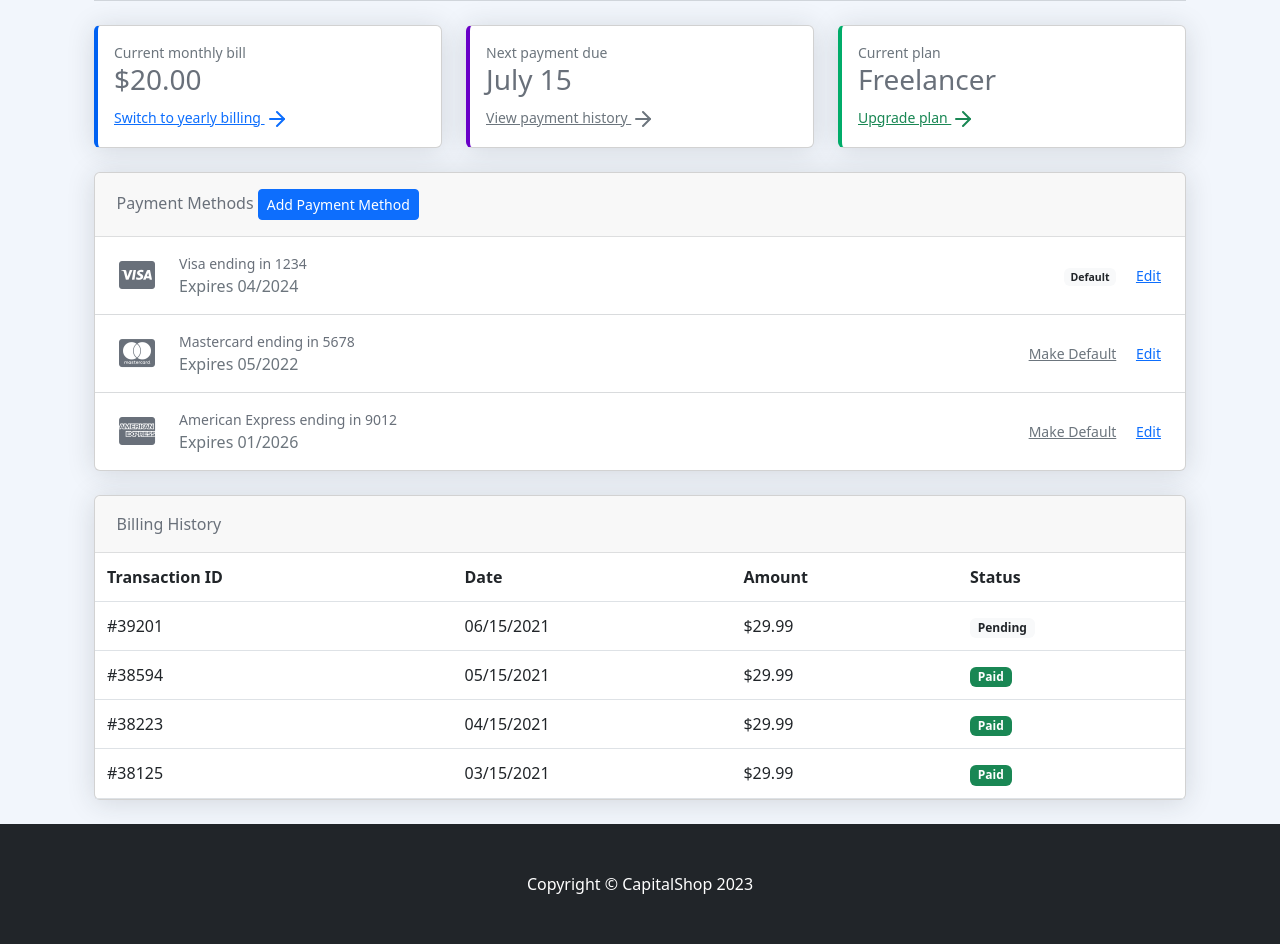
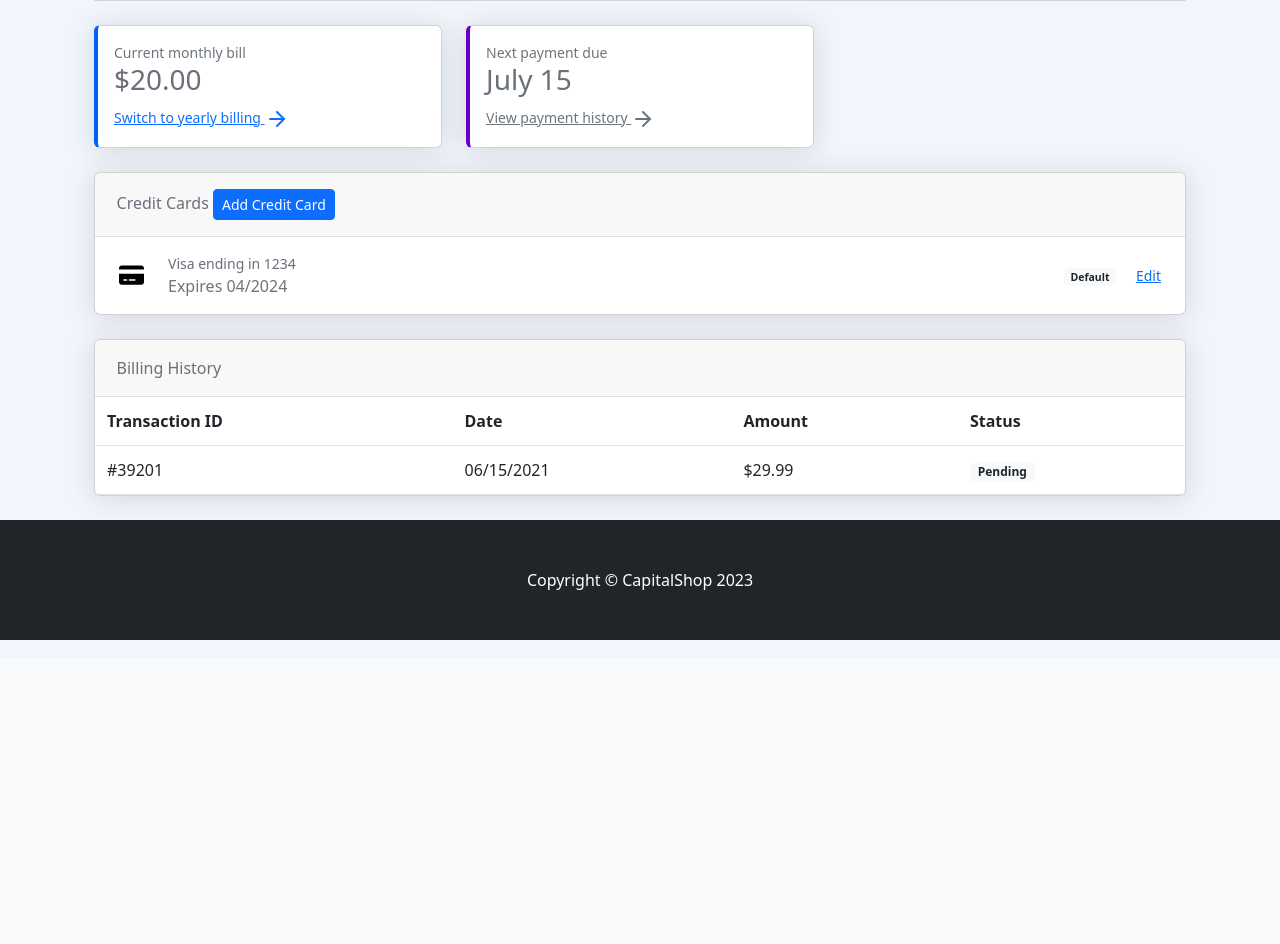
Before and after one commit to mxz-dev/capitalshop, a Django app: page /accounts/billing in a window 1280 px wide. Shown: the part 142-1086 px from the top of the page. After the commit the page ends 782 px from the top, so only its background shows below. Run offline with Django 4.2, Linux system fonts and the light colour scheme; the visitor is signed in with stand-in values (Sample User, id 1); some libraries are stand-ins or nearby versions.

Commit message:
staging... for paymentinfo and ordering

```diff
--- a/accounts/admin.py
+++ b/accounts/admin.py
@@ -1,4 +1,5 @@
 from django.contrib import admin
-from .models import DeliveryInfo
+from .models import DeliveryInfo, PaymentInfo
 
 admin.site.register(DeliveryInfo)
+admin.site.register(PaymentInfo)
--- a/accounts/forms.py
+++ b/accounts/forms.py
@@ -2,6 +2,7 @@ from django import forms
 from captcha.fields import CaptchaField
 from django.contrib.auth.forms import UserCreationForm, AuthenticationForm
 from django.contrib.auth.models import User
+from accounts.models import PaymentInfo
 class CustomUserCreationForm(UserCreationForm):
     captcha = CaptchaField()
     class Meta:
@@ -20,3 +21,9 @@ class UpdateProfileForm(forms.ModelForm):
         model = User
         fields = ("email", "first_name", "last_name",)
         exclude = ["username", "password"]
+
+class PaymentInfoForm(forms.ModelForm):
+    captcha = CaptchaField()
+    class Meta:
+        model = PaymentInfo
+        fields = ("card_number","expiry_date", "cvv")
--- a/accounts/models.py
+++ b/accounts/models.py
@@ -1,12 +1,31 @@
 from django.db import models
 from django.contrib.auth.models import User
+from django.core.exceptions import ValidationError
 from phonenumber_field.modelfields import PhoneNumberField
+
+
+def validate_16_digits(value):
+    if len(str(value)) != 16:
+        raise ValidationError(f'The number must have exactly 16 digits, but {value} has {len(str(value))} digits.')
+
+def validate_3_or_4_digits(value):
+    if len(str(value)) < 3 and len(str(value)) > 5:
+        raise ValidationError(f'The number must have 3 or 4 digits, but {value} has {len(str(value))} digits.')
 
 class DeliveryInfo(models.Model):
     user = models.ForeignKey(User, on_delete=models.CASCADE)
     address = models.CharField(max_length=400)
     phone_number = PhoneNumberField(null=True)
     def __str__(self):
-        return f"info for {self.user.username}"
+        return f"delivery info for {self.user.username}"
     class Meta:
         verbose_name_plural = "Delivery Info"
+class PaymentInfo(models.Model):
+    user = models.ForeignKey(User, on_delete=models.CASCADE)
+    card_number = models.IntegerField(validators=[validate_16_digits]) # 16 digit
+    expiry_date = models.DateField()
+    cvv = models.IntegerField(validators=[validate_3_or_4_digits])
+    def __str__(self):
+        return f"payment info for {self.user.username}"
+    class Meta:
+        verbose_name_plural = "Payment Info"
--- a/accounts/views.py
+++ b/accounts/views.py
@@ -10,7 +10,7 @@ from django.contrib.auth.decorators import login_required
 from django.contrib.auth.models import User
 from django.urls import reverse
 
-from accounts.forms import CustomAuthenticationForm, CustomUserCreationForm, UpdateProfileForm
+from accounts.forms import CustomAuthenticationForm, CustomUserCreationForm, UpdateProfileForm, PaymentInfoForm
 from accounts.tokens import account_activation_token
 
 def login_view(request):
@@ -83,12 +83,17 @@ def dashboard_view(request):
         if form.is_valid():
             form.save()
             messages.add_message(request, messages.SUCCESS, 'Profile is Updated.')
-
     return render(request, 'accounts/profile/account_details.html', {"form":form, "user":user})
 
 @login_required()
 def billing_view(request):
-    return render(request, 'accounts/profile/billing_details.html')
+    form = PaymentInfoForm()
+    if request.method == "POST":
+        form = PaymentInfoForm(request.POST)
+        if form.is_valid():
+            form.save()
+            messages.add_message(request, messages.SUCCESS, 'Credit Card Added.')
+    return render(request, 'accounts/profile/billing_details.html', {'form':form})
 
 @login_required()
 def security_view(request):
--- a/templates/accounts/profile/billing_details.html
+++ b/templates/accounts/profile/billing_details.html
@@ -130,31 +130,21 @@ color:#69707a;
                 </div>
             </div>
         </div>
-        <div class="col-lg-4 mb-4">
-            <!-- Billing card 3-->
-            <div class="card h-100 border-start-lg border-start-success">
-                <div class="card-body">
-                    <div class="small text-muted">Current plan</div>
-                    <div class="h3 d-flex align-items-center">Freelancer</div>
-                    <a class="text-arrow-icon small text-success" href="#!">
-                        Upgrade plan
-                        <svg xmlns="http://www.w3.org/2000/svg" width="24" height="24" viewBox="0 0 24 24" fill="none" stroke="currentColor" stroke-width="2" stroke-linecap="round" stroke-linejoin="round" class="feather feather-arrow-right"><line x1="5" y1="12" x2="19" y2="12"></line><polyline points="12 5 19 12 12 19"></polyline></svg>
-                    </a>
-                </div>
-            </div>
-        </div>
     </div>
+
     <!-- Payment methods card-->
     <div class="card card-header-actions mb-4">
         <div class="card-header">
-            Payment Methods
-            <button class="btn btn-sm btn-primary" type="button">Add Payment Method</button>
+            Credit Cards
+            <button type="button" class="btn btn-primary btn-sm" data-bs-toggle="modal" data-bs-target="#addCardModal">
+                Add Credit Card
+            </button>
         </div>
         <div class="card-body px-0">
             <!-- Payment method 1-->
             <div class="d-flex align-items-center justify-content-between px-4">
                 <div class="d-flex align-items-center">
-                     <i class="fab fa-cc-visa fa-2x cc-color-visa"></i>
+                    <svg style="width:25px;" xmlns="http://www.w3.org/2000/svg" viewBox="0 0 576 512"><!--!Font Awesome Free 6.7.1 by @fontawesome - https://fontawesome.com License - https://fontawesome.com/license/free Copyright 2024 Fonticons, Inc.--><path d="M64 32C28.7 32 0 60.7 0 96l0 32 576 0 0-32c0-35.3-28.7-64-64-64L64 32zM576 224L0 224 0 416c0 35.3 28.7 64 64 64l448 0c35.3 0 64-28.7 64-64l0-192zM112 352l64 0c8.8 0 16 7.2 16 16s-7.2 16-16 16l-64 0c-8.8 0-16-7.2-16-16s7.2-16 16-16zm112 16c0-8.8 7.2-16 16-16l128 0c8.8 0 16 7.2 16 16s-7.2 16-16 16l-128 0c-8.8 0-16-7.2-16-16z"/></svg>
                     <div class="ms-4">
                         <div class="small">Visa ending in 1234</div>
                         <div class="text-xs text-muted">Expires 04/2024</div>
@@ -165,36 +155,7 @@ color:#69707a;
                     <a href="#!">Edit</a>
                 </div>
             </div>
-            <hr>
-            <!-- Payment method 2-->
-            <div class="d-flex align-items-center justify-content-between px-4">
-                <div class="d-flex align-items-center">
-                    <i class="fab fa-cc-mastercard fa-2x cc-color-mastercard"></i>
-                    <div class="ms-4">
-                        <div class="small">Mastercard ending in 5678</div>
-                        <div class="text-xs text-muted">Expires 05/2022</div>
-                    </div>
-                </div>
-                <div class="ms-4 small">
-                    <a class="text-muted me-3" href="#!">Make Default</a>
-                    <a href="#!">Edit</a>
-                </div>
-            </div>
-            <hr>
-            <!-- Payment method 3-->
-            <div class="d-flex align-items-center justify-content-between px-4">
-                <div class="d-flex align-items-center">
-                    <i class="fab fa-cc-amex fa-2x cc-color-amex"></i>
-                    <div class="ms-4">
-                        <div class="small">American Express ending in 9012</div>
-                        <div class="text-xs text-muted">Expires 01/2026</div>
-                    </div>
-                </div>
-                <div class="ms-4 small">
-                    <a class="text-muted me-3" href="#!">Make Default</a>
-                    <a href="#!">Edit</a>
-                </div>
-            </div>
+
         </div>
     </div>
     <!-- Billing history card-->
@@ -219,28 +180,41 @@ color:#69707a;
                             <td>$29.99</td>
                             <td><span class="badge bg-light text-dark">Pending</span></td>
                         </tr>
-                        <tr>
-                            <td>#38594</td>
-                            <td>05/15/2021</td>
-                            <td>$29.99</td>
-                            <td><span class="badge bg-success">Paid</span></td>
-                        </tr>
-                        <tr>
-                            <td>#38223</td>
-                            <td>04/15/2021</td>
-                            <td>$29.99</td>
-                            <td><span class="badge bg-success">Paid</span></td>
-                        </tr>
-                        <tr>
-                            <td>#38125</td>
-                            <td>03/15/2021</td>
-                            <td>$29.99</td>
-                            <td><span class="badge bg-success">Paid</span></td>
-                        </tr>
                     </tbody>
                 </table>
             </div>
         </div>
     </div>
 </div>
+<div class="modal fade" id="addCardModal" tabindex="-1" aria-labelledby="addCardModalLabel" aria-hidden="true">
+    <div class="modal-dialog">
+        <div class="modal-content">
+            <div class="modal-header">
+                <h5 class="modal-title" id="addCardModalLabel">Add Credit Card</h5>
+                <button type="button" class="btn-close" data-bs-dismiss="modal" aria-label="Close"></button>
+            </div>
+            <div class="modal-body">
+                <form id="creditCardForm" action="{% url 'accounts:billing' %}" method="post">
+                    {% csrf_token %}
+                    <div class="mb-3">
+                        <label for="cardNumber" class="form-label">Card Number</label>
+                        <input type="text" class="form-control" id="cardNumber" name="card_number" maxlength="16" required>
+                    </div>
+                    <div class="mb-3">
+                        <label for="expiryDate" class="form-label">Expiry Date (MM/YY)</label>
+                        <input type="text" class="form-control" id="expiryDate" name="expiry_date" maxlength="5" required>
+                    </div>
+                    <div class="mb-3">
+                        <label for="cvv" class="form-label">CVV</label>
+                        <input type="text" class="form-control" id="cvv" name="cvv" maxlength="3" required>
+                    </div>
+                    <div class="mb-3">
+                        {{form.captcha}}
+                    </div>
+                    <button type="submit" class="btn btn-primary">Save</button>
+                </form>
+            </div>
+        </div>
+    </div>
+</div>
 {% endblock content %}
--- a/templates/base.html
+++ b/templates/base.html
@@ -78,7 +78,7 @@
                     </div>
                     {% else %}
                     <div class="d-flex mx-3">
-                        <a href="#" class="btn btn-outline-primary">
+                        <a href="{% url 'accounts:dashboard' %}" class="btn btn-outline-primary">
                             <i class="bi bi-person"></i>
                             {{request.user}}
                         </a>
```
Also changed, not shown: shop/models.py (+12 -0 lines), accounts/migrations/0003_alter_deliveryinfo_options_paymentinfo.py (added), shop/migrations/0002_orders_status_orders_total_amount.py (added).
